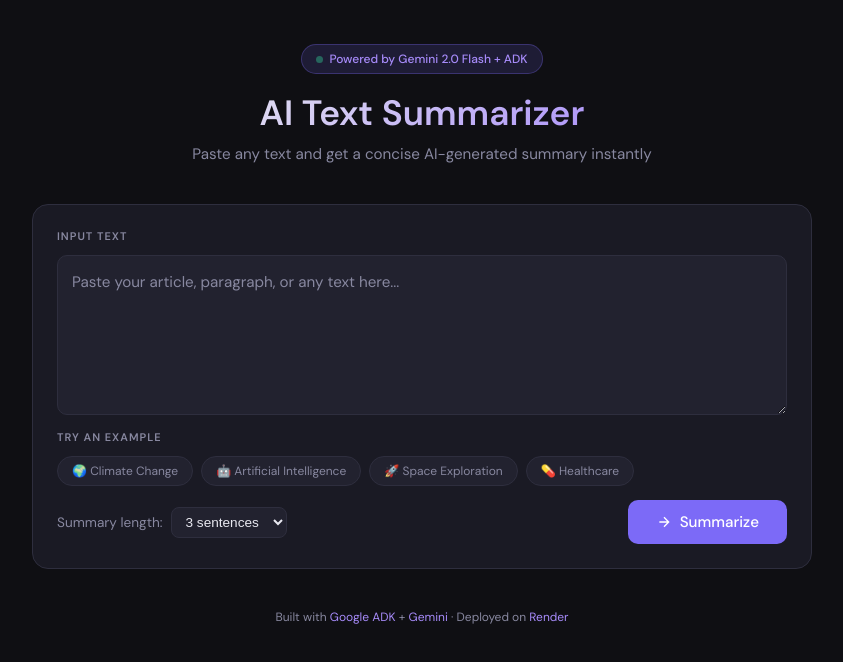
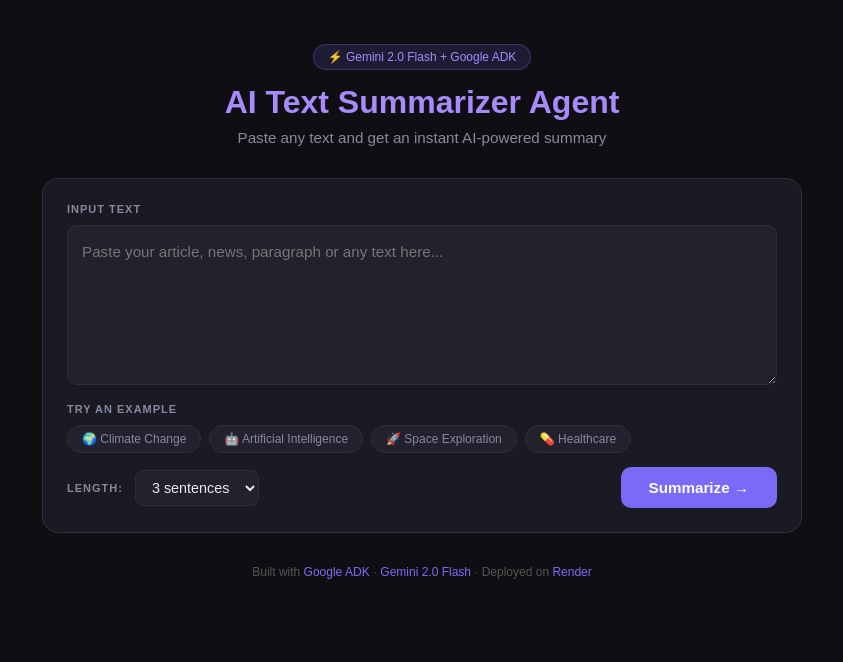
Before and after one commit to anuruddh-sharma71/adk-agent, a plain HTML site: page static/index.html in a window 1280 px wide. Shown: the whole page, without its empty margins (218-1061 px from the left). Drawn offline with Linux system fonts and the light colour scheme.

Commit message:
Add frontend UI

```diff
--- a/static/index.html
+++ b/static/index.html
@@ -3,233 +3,141 @@
 <head>
 <meta charset="UTF-8"/>
 <meta name="viewport" content="width=device-width, initial-scale=1.0"/>
-<title>AI Text Summarizer Agent</title>
+<title>AI Text Summarizer</title>
 <style>
-  @import url('https://fonts.googleapis.com/css2?family=DM+Sans:wght@300;400;500;600&family=DM+Mono:wght@400;500&display=swap');
-  *{margin:0;padding:0;box-sizing:border-box}
-  :root{
-    --bg:#0f0f13;
-    --surface:#1a1a24;
-    --surface2:#22222f;
-    --border:#2e2e3e;
-    --accent:#7c6af7;
-    --accent2:#a78bfa;
-    --text:#e8e8f0;
-    --muted:#8888a0;
-    --success:#34d399;
-    --radius:16px;
-  }
-  body{font-family:'DM Sans',sans-serif;background:var(--bg);color:var(--text);min-height:100vh;display:flex;flex-direction:column;align-items:center;padding:24px 16px}
-  header{text-align:center;margin-bottom:40px;padding-top:20px}
-  .badge{display:inline-flex;align-items:center;gap:6px;background:rgba(124,106,247,0.15);border:1px solid rgba(124,106,247,0.3);color:var(--accent2);padding:6px 14px;border-radius:100px;font-size:12px;font-weight:500;margin-bottom:16px}
-  .dot{width:7px;height:7px;border-radius:50%;background:var(--success);animation:pulse 2s infinite}
-  @keyframes pulse{0%,100%{opacity:1}50%{opacity:0.4}}
-  h1{font-size:2.2rem;font-weight:600;background:linear-gradient(135deg,#e8e8f0,var(--accent2));-webkit-background-clip:text;-webkit-text-fill-color:transparent;margin-bottom:8px}
-  .subtitle{color:var(--muted);font-size:0.95rem}
-  .container{width:100%;max-width:780px;display:flex;flex-direction:column;gap:20px}
-  .card{background:var(--surface);border:1px solid var(--border);border-radius:var(--radius);padding:24px}
-  .card-label{font-size:11px;font-weight:600;text-transform:uppercase;letter-spacing:1px;color:var(--muted);margin-bottom:12px}
-  textarea{width:100%;background:var(--surface2);border:1px solid var(--border);border-radius:10px;color:var(--text);font-family:'DM Sans',sans-serif;font-size:0.95rem;padding:14px;resize:vertical;min-height:160px;outline:none;transition:border-color 0.2s;line-height:1.6}
-  textarea:focus{border-color:var(--accent)}
-  textarea::placeholder{color:var(--muted)}
-  .controls{display:flex;align-items:center;gap:12px;margin-top:14px;flex-wrap:wrap}
-  .sentences-control{display:flex;align-items:center;gap:8px;font-size:0.85rem;color:var(--muted)}
-  select{background:var(--surface2);border:1px solid var(--border);border-radius:8px;color:var(--text);padding:6px 10px;font-size:0.85rem;outline:none;cursor:pointer}
-  .btn{display:inline-flex;align-items:center;gap:8px;background:var(--accent);color:#fff;border:none;border-radius:10px;padding:12px 28px;font-family:'DM Sans',sans-serif;font-size:0.95rem;font-weight:500;cursor:pointer;transition:all 0.2s;margin-left:auto}
-  .btn:hover{background:#6a58e0;transform:translateY(-1px)}
-  .btn:disabled{opacity:0.5;cursor:not-allowed;transform:none}
-  .btn svg{transition:transform 0.3s}
-  .btn.loading svg{animation:spin 1s linear infinite}
-  @keyframes spin{to{transform:rotate(360deg)}}
-  .result-card{background:var(--surface);border:1px solid var(--border);border-radius:var(--radius);padding:24px;display:none;animation:fadeIn 0.4s ease}
-  @keyframes fadeIn{from{opacity:0;transform:translateY(10px)}to{opacity:1;transform:translateY(0)}}
-  .result-header{display:flex;align-items:center;justify-content:space-between;margin-bottom:16px}
-  .result-title{font-size:11px;font-weight:600;text-transform:uppercase;letter-spacing:1px;color:var(--success)}
-  .copy-btn{background:var(--surface2);border:1px solid var(--border);border-radius:8px;color:var(--muted);padding:6px 12px;font-size:12px;cursor:pointer;transition:all 0.2s;font-family:'DM Sans',sans-serif}
-  .copy-btn:hover{color:var(--text);border-color:var(--accent)}
-  .result-text{font-size:0.95rem;line-height:1.75;color:var(--text);white-space:pre-wrap;font-family:'DM Sans',sans-serif}
-  .result-text strong{color:var(--accent2);font-weight:600}
-  .meta{display:flex;gap:16px;margin-top:16px;padding-top:16px;border-top:1px solid var(--border)}
-  .meta-item{font-size:11px;color:var(--muted)}
-  .meta-item span{color:var(--text);font-weight:500}
-  .error-card{background:rgba(239,68,68,0.08);border:1px solid rgba(239,68,68,0.25);border-radius:var(--radius);padding:16px;color:#f87171;font-size:0.9rem;display:none}
-  .examples{display:flex;flex-wrap:wrap;gap:8px;margin-top:12px}
-  .example-chip{background:var(--surface2);border:1px solid var(--border);border-radius:100px;padding:6px 14px;font-size:12px;color:var(--muted);cursor:pointer;transition:all 0.2s;white-space:nowrap}
-  .example-chip:hover{border-color:var(--accent);color:var(--accent2)}
-  .history{display:flex;flex-direction:column;gap:10px}
-  .history-item{background:var(--surface2);border:1px solid var(--border);border-radius:10px;padding:12px 16px;cursor:pointer;transition:all 0.2s}
-  .history-item:hover{border-color:var(--accent)}
-  .history-item p{font-size:12px;color:var(--muted);white-space:nowrap;overflow:hidden;text-overflow:ellipsis}
-  .history-item .h-time{font-size:11px;color:var(--accent);margin-bottom:4px}
-  footer{margin-top:40px;text-align:center;color:var(--muted);font-size:12px}
-  footer a{color:var(--accent2);text-decoration:none}
+*{margin:0;padding:0;box-sizing:border-box}
+body{font-family:sans-serif;background:#0f0f13;color:#e8e8f0;min-height:100vh;display:flex;flex-direction:column;align-items:center;padding:24px 16px}
+header{text-align:center;margin-bottom:32px;padding-top:20px}
+h1{font-size:2rem;font-weight:700;color:#a78bfa;margin-bottom:8px}
+.subtitle{color:#8888a0;font-size:0.95rem}
+.badge{display:inline-block;background:rgba(124,106,247,0.15);border:1px solid rgba(124,106,247,0.3);color:#a78bfa;padding:5px 14px;border-radius:100px;font-size:12px;margin-bottom:14px}
+.container{width:100%;max-width:760px;display:flex;flex-direction:column;gap:18px}
+.card{background:#1a1a24;border:1px solid #2e2e3e;border-radius:16px;padding:24px}
+label{font-size:11px;font-weight:600;text-transform:uppercase;letter-spacing:1px;color:#8888a0;display:block;margin-bottom:10px}
+textarea{width:100%;background:#22222f;border:1px solid #2e2e3e;border-radius:10px;color:#e8e8f0;font-family:sans-serif;font-size:0.95rem;padding:14px;resize:vertical;min-height:160px;outline:none;line-height:1.6}
+textarea:focus{border-color:#7c6af7}
+.row{display:flex;align-items:center;gap:12px;margin-top:14px;flex-wrap:wrap}
+select{background:#22222f;border:1px solid #2e2e3e;border-radius:8px;color:#e8e8f0;padding:8px 12px;font-size:0.9rem;outline:none}
+.btn{background:#7c6af7;color:#fff;border:none;border-radius:10px;padding:12px 28px;font-size:0.95rem;font-weight:600;cursor:pointer;margin-left:auto;transition:background 0.2s}
+.btn:hover{background:#6a58e0}
+.btn:disabled{opacity:0.5;cursor:not-allowed}
+.examples{display:flex;flex-wrap:wrap;gap:8px;margin-top:10px}
+.chip{background:#22222f;border:1px solid #2e2e3e;border-radius:100px;padding:6px 14px;font-size:12px;color:#8888a0;cursor:pointer;transition:all 0.2s}
+.chip:hover{border-color:#7c6af7;color:#a78bfa}
+.result{background:#1a1a24;border:1px solid #2e2e3e;border-radius:16px;padding:24px;display:none}
+.result-top{display:flex;justify-content:space-between;align-items:center;margin-bottom:14px}
+.result-label{font-size:11px;font-weight:600;text-transform:uppercase;letter-spacing:1px;color:#34d399}
+.copy{background:#22222f;border:1px solid #2e2e3e;border-radius:8px;color:#8888a0;padding:6px 14px;font-size:12px;cursor:pointer;transition:all 0.2s}
+.copy:hover{color:#e8e8f0}
+.result-text{font-size:0.95rem;line-height:1.75;white-space:pre-wrap}
+.result-text b{color:#a78bfa}
+.error{background:rgba(239,68,68,0.08);border:1px solid rgba(239,68,68,0.3);border-radius:12px;padding:14px;color:#f87171;font-size:0.9rem;display:none}
+.loader{display:none;text-align:center;padding:20px;color:#8888a0}
+.dot-anim::after{content:'...';animation:dots 1.5s infinite}
+@keyframes dots{0%{content:'.'}50%{content:'..'}100%{content:'...'}}
+footer{margin-top:32px;color:#555;font-size:12px;text-align:center}
+footer a{color:#7c6af7;text-decoration:none}
 </style>
 </head>
 <body>
-
 <header>
-  <div class="badge"><span class="dot"></span> Powered by Gemini 2.0 Flash + ADK</div>
-  <h1>AI Text Summarizer</h1>
-  <p class="subtitle">Paste any text and get a concise AI-generated summary instantly</p>
+  <div class="badge">⚡ Gemini 2.0 Flash + Google ADK</div>
+  <h1>AI Text Summarizer Agent</h1>
+  <p class="subtitle">Paste any text and get an instant AI-powered summary</p>
 </header>
 
 <div class="container">
-
-  <!-- Input Card -->
   <div class="card">
-    <div class="card-label">Input Text</div>
-    <textarea id="inputText" placeholder="Paste your article, paragraph, or any text here..."></textarea>
-
-    <div style="margin-top:10px">
-      <div class="card-label">Try an example</div>
+    <label>Input Text</label>
+    <textarea id="txt" placeholder="Paste your article, news, paragraph or any text here..."></textarea>
+    <div style="margin-top:14px">
+      <label>Try an example</label>
       <div class="examples">
-        <div class="example-chip" onclick="loadExample(0)">🌍 Climate Change</div>
-        <div class="example-chip" onclick="loadExample(1)">🤖 Artificial Intelligence</div>
-        <div class="example-chip" onclick="loadExample(2)">🚀 Space Exploration</div>
-        <div class="example-chip" onclick="loadExample(3)">💊 Healthcare</div>
+        <div class="chip" onclick="ex(0)">🌍 Climate Change</div>
+        <div class="chip" onclick="ex(1)">🤖 Artificial Intelligence</div>
+        <div class="chip" onclick="ex(2)">🚀 Space Exploration</div>
+        <div class="chip" onclick="ex(3)">💊 Healthcare</div>
       </div>
     </div>
-
-    <div class="controls">
-      <div class="sentences-control">
-        <label>Summary length:</label>
-        <select id="maxSentences">
-          <option value="2">2 sentences</option>
-          <option value="3" selected>3 sentences</option>
-          <option value="5">5 sentences</option>
-          <option value="7">7 sentences</option>
-        </select>
-      </div>
-      <button class="btn" id="submitBtn" onclick="summarize()">
-        <svg width="16" height="16" viewBox="0 0 24 24" fill="none" stroke="currentColor" stroke-width="2"><path d="M5 12h14M12 5l7 7-7 7"/></svg>
-        Summarize
-      </button>
+    <div class="row">
+      <label style="margin:0">Length:</label>
+      <select id="len">
+        <option value="2">2 sentences</option>
+        <option value="3" selected>3 sentences</option>
+        <option value="5">5 sentences</option>
+      </select>
+      <button class="btn" id="btn" onclick="go()">Summarize →</button>
     </div>
   </div>
 
-  <!-- Error Card -->
-  <div class="error-card" id="errorCard"></div>
+  <div class="error" id="err"></div>
+  <div class="loader" id="loader"><span class="dot-anim">Summarizing</span></div>
 
-  <!-- Result Card -->
-  <div class="result-card" id="resultCard">
-    <div class="result-header">
-      <div class="result-title">✦ Summary Ready</div>
-      <button class="copy-btn" onclick="copyResult()">Copy</button>
+  <div class="result" id="res">
+    <div class="result-top">
+      <div class="result-label">✦ Summary</div>
+      <button class="copy" onclick="cp()">Copy</button>
     </div>
-    <div class="result-text" id="resultText"></div>
-    <div class="meta">
-      <div class="meta-item">Session: <span id="metaSession">—</span></div>
-      <div class="meta-item">Agent: <span>text_summarizer</span></div>
-      <div class="meta-item">Model: <span>gemini-2.0-flash</span></div>
-    </div>
+    <div class="result-text" id="out"></div>
   </div>
-
-  <!-- History -->
-  <div id="historySection" style="display:none">
-    <div class="card-label" style="margin-bottom:10px">Recent Summaries</div>
-    <div class="history" id="historyList"></div>
-  </div>
-
 </div>
 
-<footer>
-  Built with <a href="https://google.github.io/adk-docs/" target="_blank">Google ADK</a> +
-  <a href="https://deepmind.google/technologies/gemini/" target="_blank">Gemini</a> ·
-  Deployed on <a href="https://render.com" target="_blank">Render</a>
-</footer>
+<footer>Built with <a href="https://google.github.io/adk-docs/">Google ADK</a> · <a href="https://deepmind.google/technologies/gemini/">Gemini 2.0 Flash</a> · Deployed on <a href="https://render.com">Render</a></footer>
 
 <script>
-const examples = [
-  "Climate change is one of the most pressing challenges facing humanity today. Rising global temperatures, caused primarily by greenhouse gas emissions from human activities, are leading to more frequent and severe weather events, rising sea levels, and disruptions to ecosystems worldwide. Scientists warn that without significant reductions in carbon emissions, the planet could warm by more than 2 degrees Celsius above pre-industrial levels, triggering irreversible changes.",
-  "Artificial intelligence is transforming industries worldwide. From healthcare to finance, AI systems are being deployed to automate decisions, detect fraud, and accelerate drug discovery. Large language models can now write code, generate images, and hold complex conversations. Despite its promise, AI also raises concerns about job displacement, algorithmic bias, and the concentration of power among a handful of technology companies.",
-  "Space exploration has entered a new era with the rise of commercial spaceflight companies. SpaceX, Blue Origin, and Virgin Galactic are competing to make space more accessible, while NASA plans to return humans to the Moon through the Artemis program. Scientists are also searching for signs of life on Mars and studying the icy moons of Jupiter and Saturn, which may harbor conditions suitable for microbial life.",
-  "Modern healthcare is being revolutionized by advances in genomics, precision medicine, and digital health technologies. Wearable devices can now monitor heart rhythms, blood oxygen levels, and even detect early signs of disease. CRISPR gene editing holds promise for curing genetic disorders, while mRNA vaccine technology, proven effective during the COVID-19 pandemic, is being applied to cancer treatment and other diseases."
+const samples=[
+  "Climate change is one of the most pressing challenges facing humanity today. Rising global temperatures caused by greenhouse gas emissions are leading to more frequent and severe weather events, rising sea levels, and disruptions to ecosystems worldwide. Scientists warn that without significant reductions in carbon emissions, the planet could warm by more than 2 degrees Celsius above pre-industrial levels.",
+  "Artificial intelligence is transforming industries worldwide. From healthcare to finance, AI systems are being deployed to automate decisions, detect fraud, and accelerate drug discovery. Large language models can now write code, generate images, and hold complex conversations. Despite its promise, AI also raises concerns about job displacement and algorithmic bias.",
+  "Space exploration has entered a new era with the rise of commercial spaceflight companies. SpaceX, Blue Origin, and Virgin Galactic are competing to make space more accessible, while NASA plans to return humans to the Moon through the Artemis program. Scientists are also searching for signs of life on Mars and studying the icy moons of Jupiter and Saturn.",
+  "Modern healthcare is being revolutionized by advances in genomics, precision medicine, and digital health technologies. Wearable devices can now monitor heart rhythms and blood oxygen levels. CRISPR gene editing holds promise for curing genetic disorders, while mRNA vaccine technology is being applied to cancer treatment and other diseases."
 ];
 
-const history = [];
+function ex(i){ document.getElementById('txt').value=samples[i]; }
 
-function loadExample(i) {
-  document.getElementById('inputText').value = examples[i];
-}
+async function go(){
+  const text=document.getElementById('txt').value.trim();
+  const len=document.getElementById('len').value;
+  const btn=document.getElementById('btn');
+  const err=document.getElementById('err');
+  const res=document.getElementById('res');
+  const loader=document.getElementById('loader');
 
-async function summarize() {
-  const text = document.getElementById('inputText').value.trim();
-  const maxSentences = document.getElementById('maxSentences').value;
-  const btn = document.getElementById('submitBtn');
-  const resultCard = document.getElementById('resultCard');
-  const errorCard = document.getElementById('errorCard');
+  if(!text){err.textContent='Please enter some text first.';err.style.display='block';return;}
+  err.style.display='none';
+  res.style.display='none';
+  loader.style.display='block';
+  btn.disabled=true;
+  btn.textContent='Summarizing...';
 
-  if (!text) {
-    errorCard.textContent = 'Please enter some text to summarize.';
-    errorCard.style.display = 'block';
-    return;
-  }
-
-  errorCard.style.display = 'none';
-  resultCard.style.display = 'none';
-  btn.disabled = true;
-  btn.classList.add('loading');
-  btn.innerHTML = `<svg width="16" height="16" viewBox="0 0 24 24" fill="none" stroke="currentColor" stroke-width="2"><path d="M21 12a9 9 0 11-6.219-8.56"/></svg> Summarizing...`;
-
-  try {
-    const res = await fetch('/run', {
-      method: 'POST',
-      headers: {'Content-Type': 'application/json'},
-      body: JSON.stringify({
-        message: `Summarize this in ${maxSentences} sentences: ${text}`
-      })
+  try{
+    const r=await fetch('/run',{
+      method:'POST',
+      headers:{'Content-Type':'application/json'},
+      body:JSON.stringify({message:`Summarize this in ${len} sentences:\n\n${text}`})
     });
-
-    if (!res.ok) throw new Error(`Server error: ${res.status}`);
-    const data = await res.json();
-
-    // Format bold text
-    const formatted = data.response.replace(/\*\*(.*?)\*\*/g, '<strong>$1</strong>');
-    document.getElementById('resultText').innerHTML = formatted;
-    document.getElementById('metaSession').textContent = data.session_id.slice(0, 8) + '...';
-
-    resultCard.style.display = 'block';
-
-    // Add to history
-    history.unshift({ text: text.slice(0, 80) + '...', time: new Date().toLocaleTimeString(), response: data.response });
-    if (history.length > 5) history.pop();
-    renderHistory();
-
-  } catch (err) {
-    errorCard.textContent = 'Error: ' + err.message + '. Make sure your GOOGLE_API_KEY is set correctly.';
-    errorCard.style.display = 'block';
-  } finally {
-    btn.disabled = false;
-    btn.classList.remove('loading');
-    btn.innerHTML = `<svg width="16" height="16" viewBox="0 0 24 24" fill="none" stroke="currentColor" stroke-width="2"><path d="M5 12h14M12 5l7 7-7 7"/></svg> Summarize`;
+    if(!r.ok) throw new Error(`Server error ${r.status}`);
+    const data=await r.json();
+    const formatted=data.response.replace(/\*\*(.*?)\*\*/g,'<b>$1</b>');
+    document.getElementById('out').innerHTML=formatted;
+    res.style.display='block';
+  }catch(e){
+    err.textContent='Error: '+e.message;
+    err.style.display='block';
+  }finally{
+    loader.style.display='none';
+    btn.disabled=false;
+    btn.textContent='Summarize →';
   }
 }
 
-function copyResult() {
-  const text = document.getElementById('resultText').innerText;
-  navigator.clipboard.writeText(text).then(() => {
-    const btn = document.querySelector('.copy-btn');
-    btn.textContent = 'Copied!';
-    setTimeout(() => btn.textContent = 'Copy', 2000);
-  });
+function cp(){
+  navigator.clipboard.writeText(document.getElementById('out').innerText);
+  document.querySelector('.copy').textContent='Copied!';
+  setTimeout(()=>document.querySelector('.copy').textContent='Copy',2000);
 }
 
-function renderHistory() {
-  const section = document.getElementById('historySection');
-  const list = document.getElementById('historyList');
-  if (history.length === 0) { section.style.display = 'none'; return; }
-  section.style.display = 'block';
-  list.innerHTML = history.map(h => `
-    <div class="history-item" onclick="document.getElementById('inputText').value='${h.text.replace(/'/g,"\\'")}'" >
-      <div class="h-time">${h.time}</div>
-      <p>${h.text}</p>
-    </div>
-  `).join('');
-}
-
-// Allow Ctrl+Enter to submit
-document.getElementById('inputText').addEventListener('keydown', e => {
-  if (e.ctrlKey && e.key === 'Enter') summarize();
+document.getElementById('txt').addEventListener('keydown',e=>{
+  if(e.ctrlKey&&e.key==='Enter') go();
 });
 </script>
 </body>
```
